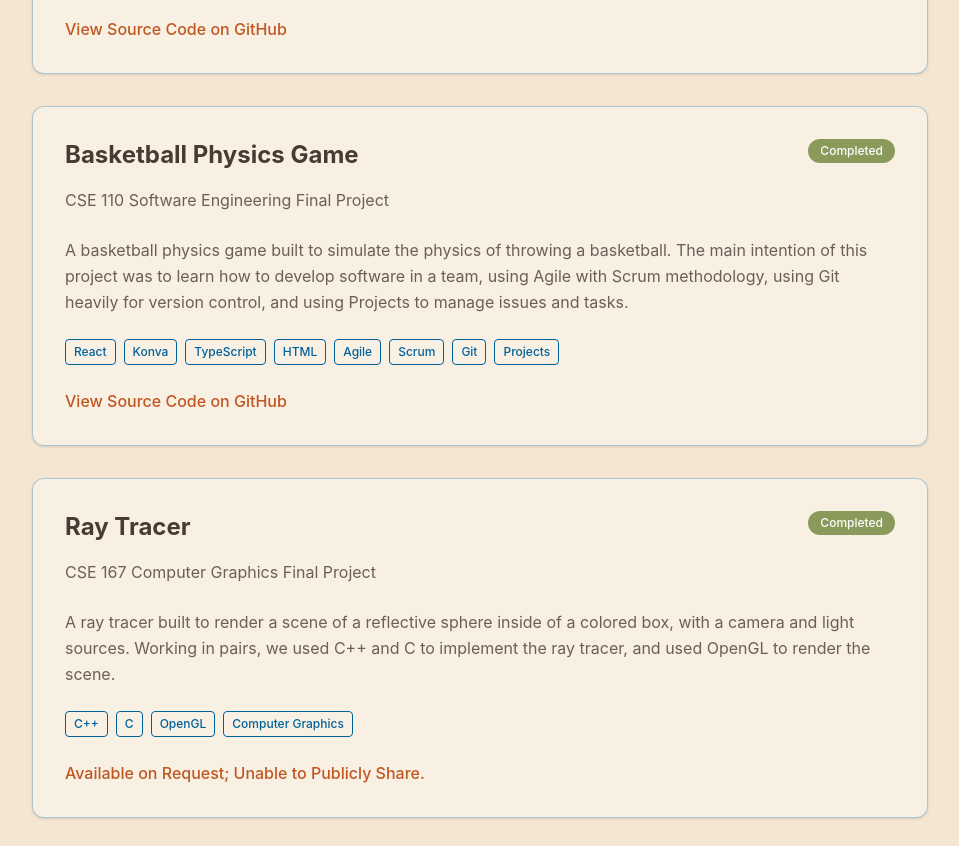
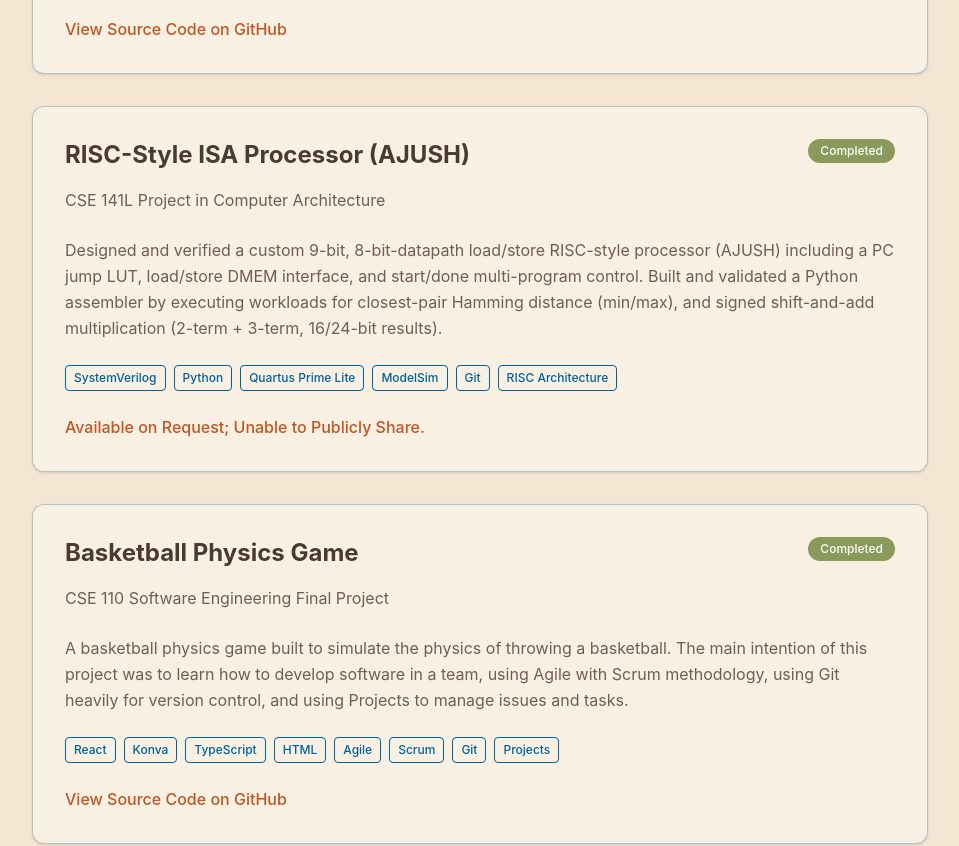
Before and after one commit to acjeter/acjeter.github.io, a React (Vite) app: page /projects in a window 1280 px wide. Shown: the part 1200-2046 px from the top of the page, without its empty margins (160-1119 px from the left). Built offline with nearby package versions, Linux system fonts and the light colour scheme.

Commit message:
Added AJUSH RISC-Syle ISA Processor to Projects page.

```diff
--- a/src/pages/Projects.tsx
+++ b/src/pages/Projects.tsx
@@ -43,6 +43,16 @@ const projects: Project[] = [
         affiliation: 'CSE 118 Ubiquitous Computing Final Project',
         link: 'https://github.com/acjeter/CSE118_Final_Project',
         linkText: 'View Source Code on GitHub'
+    },
+    // CSE 141L RISC-Style ISA Processor (AJUSH)
+    {
+        title: 'RISC-Style ISA Processor (AJUSH)',
+        status: 'Completed',
+        description: 'Designed and verified a custom 9-bit, 8-bit-datapath load/store RISC-style processor (AJUSH) including a PC jump LUT, load/store DMEM interface, and start/done multi-program control. Built and validated a Python assembler by executing workloads for closest-pair Hamming distance (min/max), and signed shift-and-add multiplication (2-term + 3-term, 16/24-bit results).',
+        tags: ['SystemVerilog', 'Python', 'Quartus Prime Lite', 'ModelSim', 'Git', 'RISC Architecture'],
+        affiliation: 'CSE 141L Project in Computer Architecture',
+        link: '',
+        linkText: 'Available on Request; Unable to Publicly Share.'
     },
     // CSE 110 Final Project
     {
```
